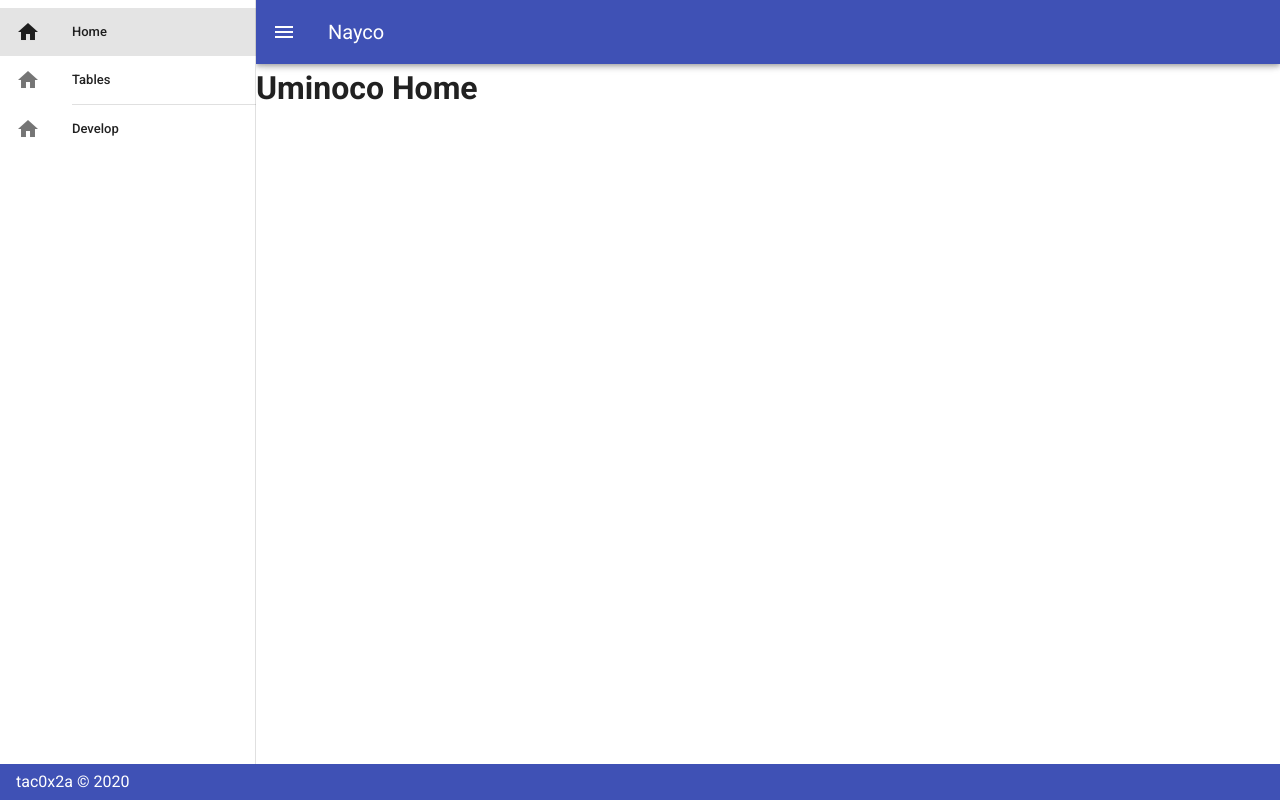
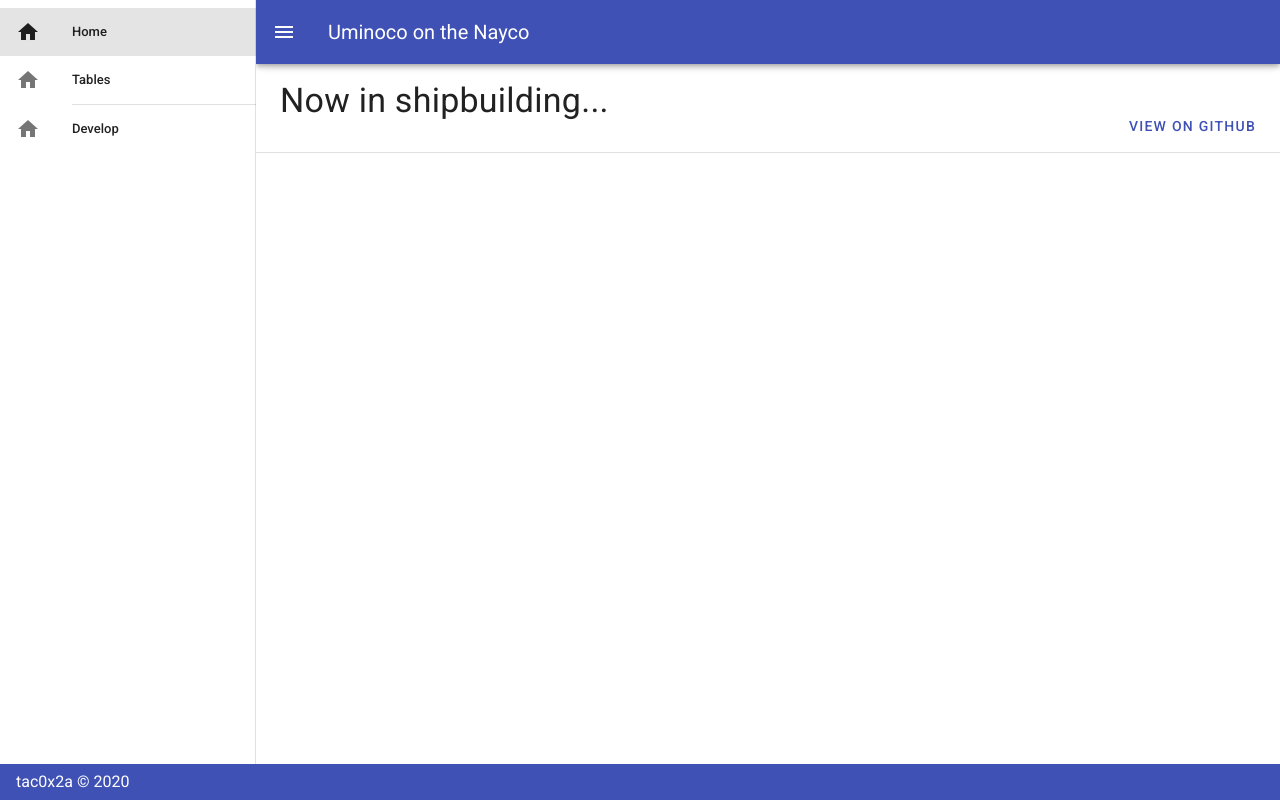
Before and after one commit to tac0x2a/nayco, a Vue app in the folder uminoco/frontend/: page / in a window 1280 px wide. Built offline with nearby package versions, Linux system fonts and the light colour scheme.

Commit message:
Change top page to in shipbuilding...

```diff
--- a/uminoco/frontend/src/App.vue
+++ b/uminoco/frontend/src/App.vue
@@ -37,7 +37,7 @@
 
     <v-app-bar app color="indigo" dark>
       <v-app-bar-nav-icon @click.stop="drawer = !drawer"></v-app-bar-nav-icon>
-      <v-toolbar-title>Nayco</v-toolbar-title>
+      <v-toolbar-title>Uminoco on the Nayco</v-toolbar-title>
     </v-app-bar>
 
     <v-main>
--- a/uminoco/frontend/src/views/Home.vue
+++ b/uminoco/frontend/src/views/Home.vue
@@ -1,13 +1,17 @@
 <template>
-  <div class="home">
-    <h1>Uminoco Home</h1>
+  <div>
+    <v-banner>
+      <p class="display-1 text--primary">Now in shipbuilding...</p>
+      <template v-slot:actions>
+        <v-btn text color="indigo" href="https://github.com/tac0x2a/nayco" target="_blank">View on Github</v-btn>
+      </template>
+    </v-banner>
   </div>
 </template>
 
 <script>
-
 export default {
   name: 'Home',
-  components: { }
+  components: {}
 }
 </script>
```
